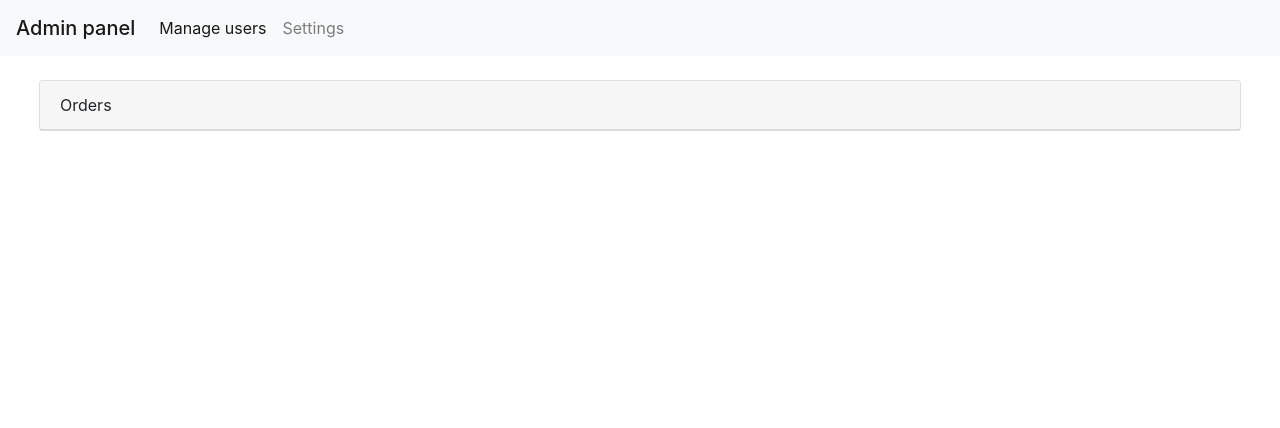
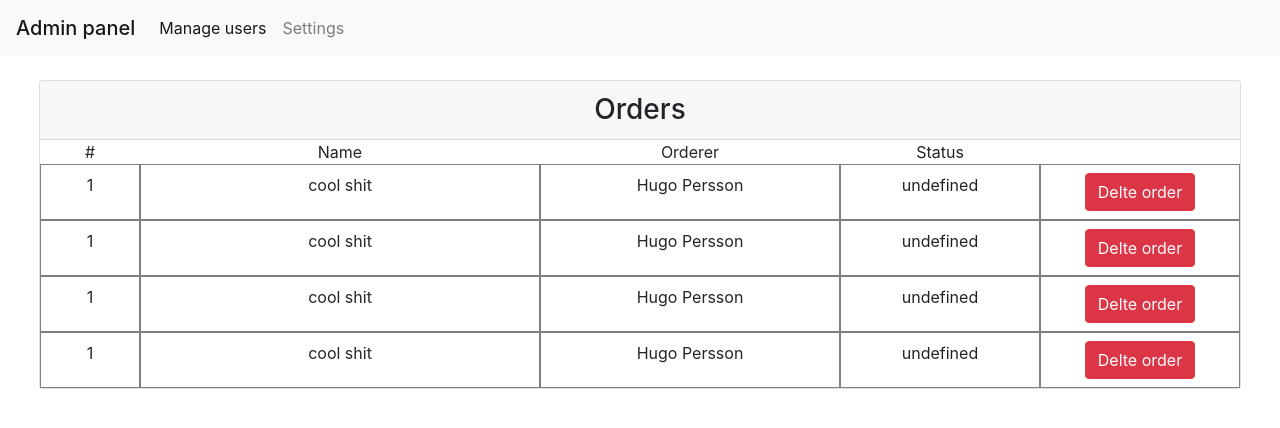
Before and after one commit to Hugo-Persson/T4OrderSystemFrontend, a Svelte app: page /adminPanel in a window 1280 px wide. Shown: the top 428 px of the page. Built offline with nearby package versions, Linux system fonts and the light colour scheme.

Commit message:
Draft adminPanel

```diff
--- a/src/Pages/AdminPanel.svelte
+++ b/src/Pages/AdminPanel.svelte
@@ -1,22 +1,59 @@
 <script>
-    import {
-        Link
-    } from "svelte-routing"
+  import { Link } from "svelte-routing";
+  let orders = [
+    {
+      name: "cool shit",
+      number: 1,
+      from: "Hugo Persson"
+    },
+    {
+      name: "cool shit",
+      number: 1,
+      from: "Hugo Persson"
+    },
+    {
+      name: "cool shit",
+      number: 1,
+      from: "Hugo Persson"
+    },
+    {
+      name: "cool shit",
+      number: 1,
+      from: "Hugo Persson"
+    }
+  ];
+  import Order from "./Components/Order.svelte";
 </script>
 
 <nav class="navbar navbar-expand-lg sticky-top navbar-light bg-light">
-    <span class="navbar-brand mb-0 h1">Admin panel</span>
+  <span class="navbar-brand mb-0 h1">Admin panel</span>
 
-    <div class="collapse navbar-collapse" id="navbarNavAltMarkup">
-        <div class="navbar-nav">
-            <a class="nav-item nav-link active" href="/adminPanel/manageUser">Manage users</a>
-            <a class="nav-item nav-link" href="">Settings</a>
-        </div>
+  <div class="collapse navbar-collapse" id="navbarNavAltMarkup">
+    <div class="navbar-nav">
+      <a class="nav-item nav-link active" href="/adminPanel/manageUser">
+        Manage users
+      </a>
+      <a class="nav-item nav-link" href="">Settings</a>
     </div>
+  </div>
 </nav>
 <div class="container-fluid">
 
-    <div class="card m-4">
-        <div class="card-header">Orders</div>
+  <div class="card m-4 text-center">
+    <div class="card-header h3">Orders</div>
+
+    <div class="container-fluid">
+      <div class="row text-center">
+        <div class="col-1">#</div>
+        <div class="col-4">Name</div>
+        <div class="col-3">Orderer</div>
+        <div class="col-2">Status</div>
+
+        <div class="col-2" />
+      </div>
+      {#each orders as order}
+        <Order {order} />
+      {/each}
     </div>
+  </div>
 </div>
--- a/src/Pages/Components/Order.svelte
+++ b/src/Pages/Components/Order.svelte
@@ -0,0 +1,29 @@
+<script>
+  export let order;
+</script>
+
+<style>
+  .row div {
+    border: 1px solid gray;
+    padding: 0.5rem;
+    cursor: pointer;
+  }
+  .row div:hover {
+  }
+  .row:nth-child(odd) {
+  }
+  .row:nth-child(even) {
+  }
+</style>
+
+<div class="row">
+  <div class="col-1">{order.number}</div>
+  <div class="col-4">{order.name}</div>
+  <div class="col-3">{order.from}</div>
+  <div class="col-2">{order.status}</div>
+
+  <div class="col-2">
+
+    <button type="button" class="btn btn-danger">Delte order</button>
+  </div>
+</div>
```
